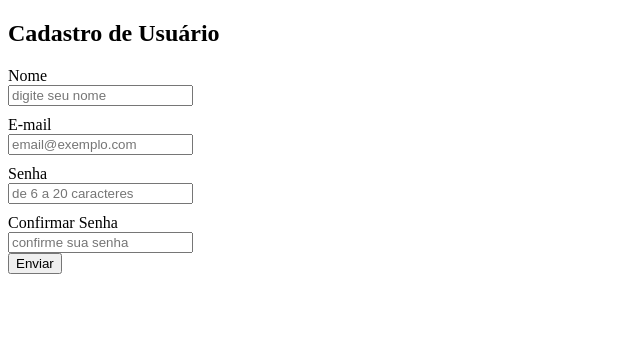
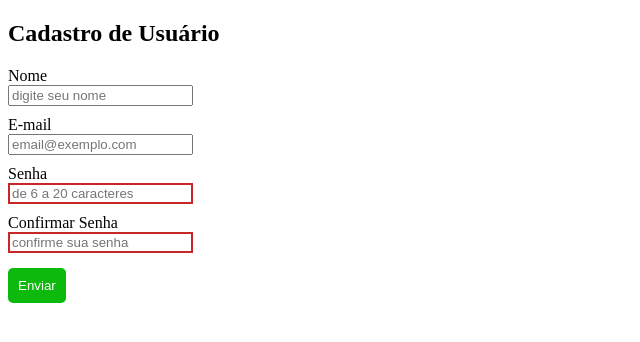
Before and after one commit to A-bacate/DesenvolvimentoDeSistemas, a plain HTML site: page formulário.html in a window 1280 px wide. Both pictures are taken after a click on the button "Enviar". Shown: the whole page, without its empty margins (0-640 px from the left). Drawn offline with Linux system fonts and the light colour scheme.

Commit message:
programação

```diff
--- a/formulário.html
+++ b/formulário.html
@@ -9,6 +9,19 @@
         label {
             display:block;
             margin-top: 10px;
+        }
+        #botao-enviar {
+            margin-top: 15px;
+            background: rgb(12, 185, 12);
+            color: #ffffff;
+            border: none;
+            cursor: pointer;
+            padding: 10px;
+            border-radius: 5px;
+        }
+
+        .borda-erro {
+            border: 2px solid rgb(201, 39, 39);
         }
     </style>
 </head>
@@ -32,7 +45,7 @@
             <input type="password" name="confirma-senha" id="confirma-senha" required minlength="6" maxlength="20" placeholder="confirme sua senha">
         </div>
         <div>
-            <button name="botao-enviar" type="button" onclick="enviarForm()">Enviar</button>
+            <button name="botao-enviar" id="botao-enviar" type="button" onclick="enviarForm()">Enviar</button>
         </div>
         <!-- comentarrioo -->
     </form>
@@ -42,12 +55,20 @@
             let email = document.getElementById(`email`).value;
             let senha = document.getElementById(`senha`).value;
             let confirmarSenha = document.getElementById(`confirma-senha`).value;
-            if (senha==confirmarSenha){
-                alert(`Formulário enviado com sucesso!`);
-                alert(`Nome: ${nome} / Email: ${email}`);
-            } else {
-                alert(`Senhas não batem!`);
+
+            if(senha.length === 0) {
+                document.getElementById('senha').classList.add('borda-erro');
             }
+            if (confirmarSenha.length === 0){
+                document.getElementById('confirma-senha').classList.add('borda-erro');
+            }
+
+            // if (senha==confirmarSenha){
+            //     alert(`Formulário enviado com sucesso!`);
+            //     alert(`Nome: ${nome} / Email: ${email}`);
+            // } else {
+            //     alert(`Senhas não batem!`);
+            // }
 
         }
     </script>
```
